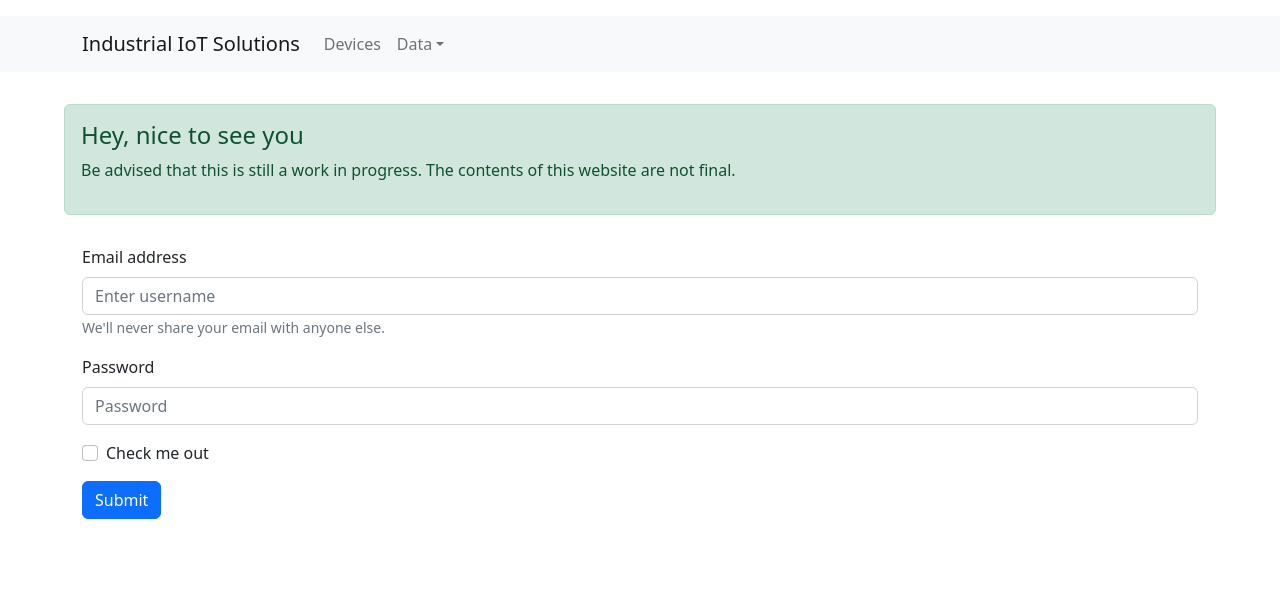
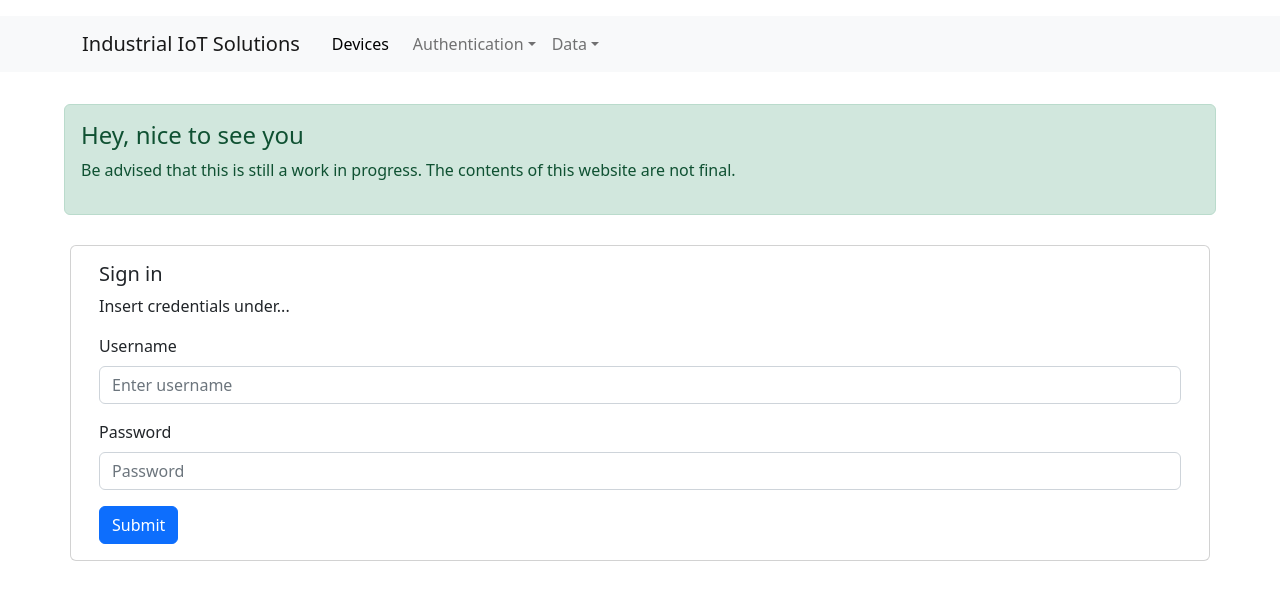
Before and after one commit to MiguelRocha2001/PS-Monitor-IoT-System, a React (Create React App) app in the folder frontend/: page /sign-in in a window 1280 px wide. Shown: the top 600 px of the page. Built offline with nearby package versions, Linux system fonts and the light colour scheme; what tslog would draw is missing.

Commit message:
Frontend layout improved

```diff
--- a/frontend/src/services/services.ts
+++ b/frontend/src/services/services.ts
@@ -104,7 +104,9 @@ export class MockServices implements Services {
     ]
 
     async createUser(username: string, password: string) {
-        this.users.push(new User(username, password))
+        const newUser = new User(username, password)
+        this.users.push(newUser)
+        this.user = newUser
     }
 
     async authenticateUser(username: string, password: string) {
--- a/frontend/src/views/Commons.tsx
+++ b/frontend/src/views/Commons.tsx
@@ -1,5 +1,7 @@
 import {Link} from 'react-router-dom'
 import React from "react";
+import {Row} from "react-bootstrap";
+import Card from "react-bootstrap/Card";
 
 export function MyLink({text, to, width, color, bold}: { text: string, to: string, width?: string, color?: string, bold?: boolean }) {
     const defaultWidth = 'auto';
@@ -7,6 +9,10 @@ export function MyLink({text, to, width, color, bold}: { text: string, to: strin
         <Link
             to={to}
             style={{
+                textAlign: 'center',
+                margin: 'auto',
+                marginLeft: '1em',
+                marginRight: '1em',
                 width: width ?? defaultWidth,
                 textDecoration: 'none',
                 color: color ?? 'black',
@@ -16,3 +22,21 @@ export function MyLink({text, to, width, color, bold}: { text: string, to: strin
         </Link>
     )
 }
+
+export function MyCard({children, title, text}: { children: any, title?: string, text?: string }) {
+    return (
+        <Row className="justify-content-center">
+            <Card>
+                <Card.Body>
+                    <Card.Title>
+                        {title}
+                    </Card.Title>
+                    <Card.Text>
+                        {text}
+                    </Card.Text>
+                    {children}
+                </Card.Body>
+            </Card>
+        </Row>
+    );
+}
--- a/frontend/src/views/NavBar.tsx
+++ b/frontend/src/views/NavBar.tsx
@@ -15,7 +15,17 @@ function NavBar() {
                 <Navbar.Toggle aria-controls="basic-navbar-nav" />
                 <Navbar.Collapse id="basic-navbar-nav">
                     <Nav className="me-auto">
-                        <Nav.Link href="devices">Devices</Nav.Link>
+                        <MyLink text={'Devices'} to="/devices" />
+
+                        <NavDropdown title="Authentication" id="basic-nav-dropdown">
+                            <NavDropdown.Item>
+                                <MyLink text={'Sign In'} to="/sign-in" />
+                            </NavDropdown.Item>
+                            <NavDropdown.Item>
+                                <MyLink text={'Sign Up'} to="/sign-up" />
+                            </NavDropdown.Item>
+                        </NavDropdown>
+
                         <NavDropdown title="Data" id="basic-nav-dropdown">
                             <NavDropdown.Item>
                                 <MyLink text={'pH'} to="/ph" />
--- a/frontend/src/views/auth/Authentication.tsx
+++ b/frontend/src/views/auth/Authentication.tsx
@@ -7,6 +7,9 @@ import {services} from "../../services/services";
 import {User} from "../../services/domain";
 import Form from "react-bootstrap/esm/Form"
 import Button from "react-bootstrap/Button";
+import Card from "react-bootstrap/Card";
+import {Row} from "react-bootstrap";
+import {MyCard} from "../Commons";
 
 
 const logger = new Logger({ name: "Authentication" });
@@ -44,13 +47,12 @@ export function Authentication({title, action}: { title: string, action: Action}
     const navigate = useNavigate()
     const location = useLocation()
 
-    if (user) {
-        return <Navigate to="/me" replace={true}/>
-    }
+    if (user)
+        return <Navigate to="/" replace={true}/>
 
-    if(redirect) {
+    if(redirect)
         return <Navigate to={redirect} replace={true}/>
-    }
+
     function handleChange(ev: React.FormEvent<HTMLInputElement>) {
         const name = ev.currentTarget.name
         if(name === "username") {
@@ -63,8 +65,7 @@ export function Authentication({title, action}: { title: string, action: Action}
         setError(undefined)
     }
 
-    function handleSubmit(ev: React.FormEvent<HTMLFormElement>) {
-        ev.preventDefault()
+    function handleSubmit() {
         setIsSubmitting(true)
         const username = inputs.username
         const password = inputs.password
@@ -76,8 +77,8 @@ export function Authentication({title, action}: { title: string, action: Action}
                     if (result instanceof Error) {
                         setError(result.message)
                     } else {
-                        setUser(new User(username, password)) // TODO: Change this to the user object
-                        setRedirect(location.state?.source?.pathname || "/me")
+                        setUser(new User(username, password))
+                        setRedirect("/")
                     }
                 })
                 .catch(error => {
@@ -92,9 +93,9 @@ export function Authentication({title, action}: { title: string, action: Action}
                     if(result instanceof Error)
                         setError(result.message)
                     else {
-                        setSuccessSignUp("User created successfully, you can now sign in")
+                        setSuccessSignUp("User created successfully!")
                         setError("")
-                        navigate("/sign-in")
+                        navigate("/")
                     }
                     // setRedirect(location.state?.source?.pathname || "/sign-in") // fixme - results in endless loop
                 })
@@ -107,25 +108,22 @@ export function Authentication({title, action}: { title: string, action: Action}
     }
 
     return (
+        <MyCard title={title} text={"Insert credentials under..."}>
             <Form>
                 <Form.Group className="mb-3" controlId="formBasicEmail">
-                <Form.Label>Email address</Form.Label>
-                <Form.Control type="email" placeholder="Enter username" />
-                <Form.Text className="text-muted">
-                    We'll never share your email with anyone else.
-                </Form.Text>
+                    <Form.Label>Username</Form.Label>
+                    <Form.Control type="name" placeholder="Enter username" />
                 </Form.Group>
 
                 <Form.Group className="mb-3" controlId="formBasicPassword">
                     <Form.Label>Password</Form.Label>
                     <Form.Control type="password" placeholder="Password" />
                 </Form.Group>
-            <Form.Group className="mb-3" controlId="formBasicCheckbox">
-                <Form.Check type="checkbox" label="Check me out" />
-            </Form.Group>
-            <Button variant="primary" type="submit">
+
+                <Button variant="primary" type="submit" onClick={handleSubmit}>
                     Submit
                 </Button>
             </Form>
+        </MyCard>
     )
 }
```
Lines whose indentation alone changed are shown as unchanged.
